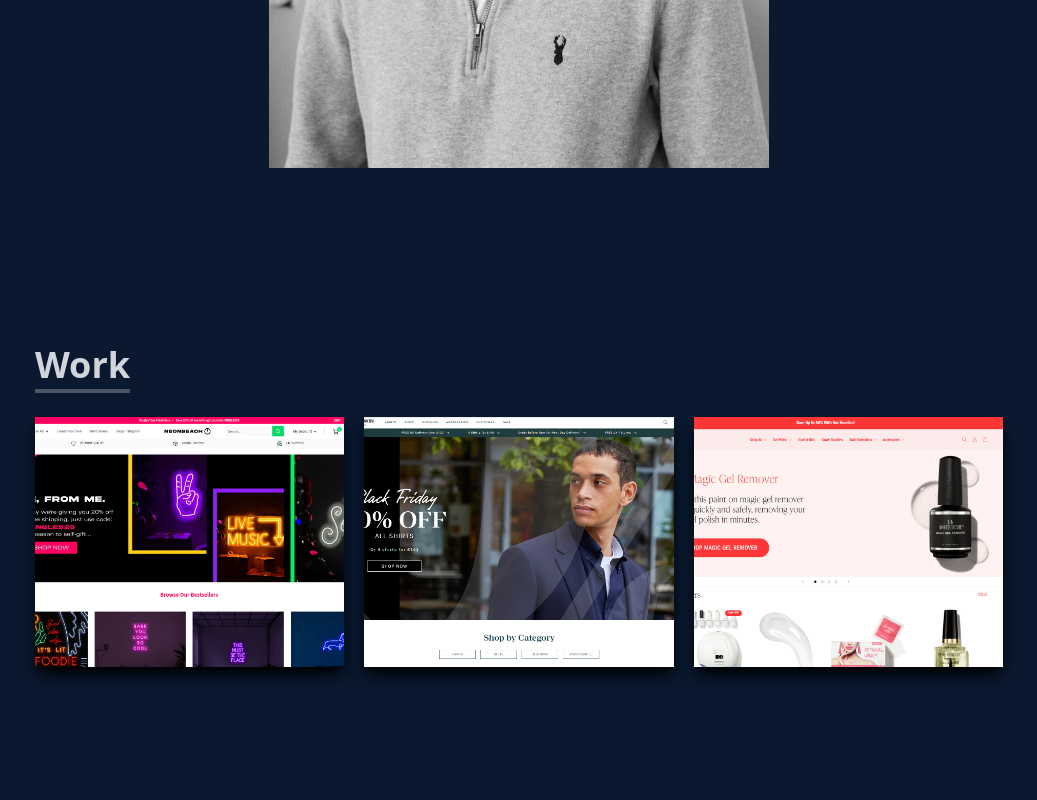
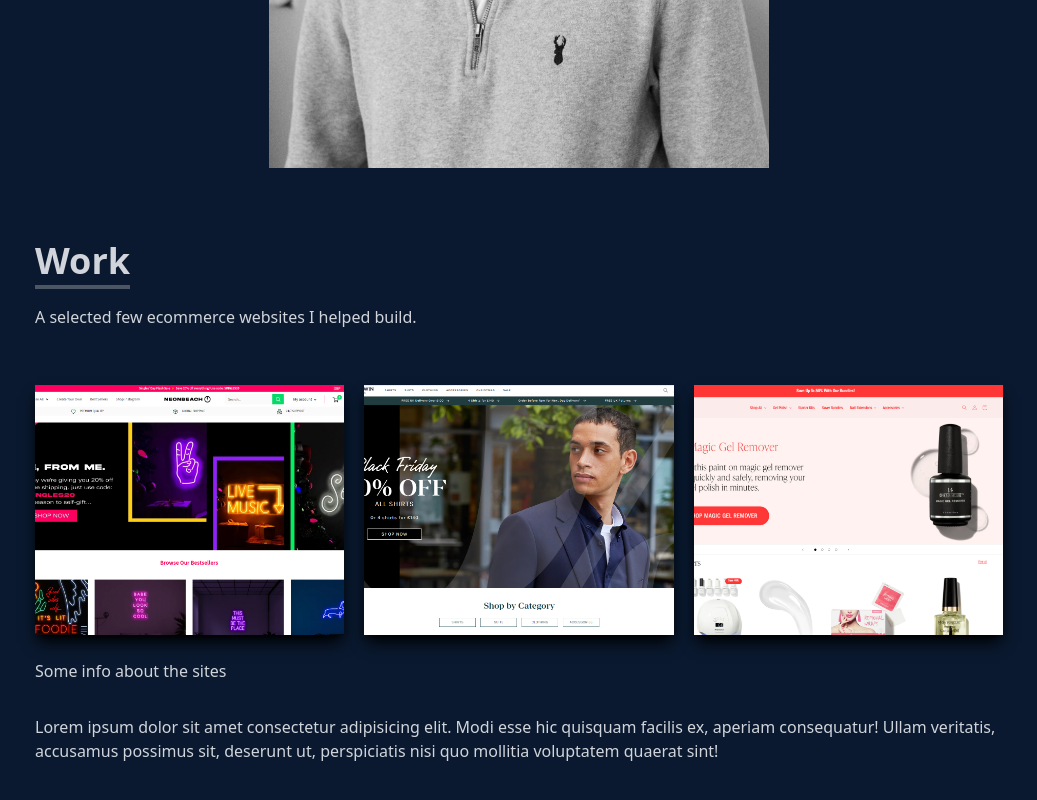
Before and after one commit to Joe-Bentley/JB-react-portfolio, a React (Create React App) app in the folder portfolio-react-app/: page / in a window 1280 px wide. Shown: the part 1494-2294 px from the top of the page, without its empty margins (121-1158 px from the left). Built offline with nearby package versions, Linux system fonts and the light colour scheme.

Commit message:
Update work component

```diff
--- a/portfolio-react-app/src/components/Work.jsx
+++ b/portfolio-react-app/src/components/Work.jsx
@@ -9,6 +9,7 @@ const Work = () => {
         <div className='max-w-[1000px] mx-auto p-4 flex flex-col justify-center w-full h-full'>
           <div className='pb-8'>
             <p className='text-4xl font-bold inline border-b-4 text-gray border-gray-600'>Work</p>
+            <p className='py-6'>A selected few ecommerce websites I helped build.</p>
           </div>
 
           <div className='grid sm:grid-cols-2 md:grid-cols-3 gap-5'>
@@ -53,6 +54,8 @@ const Work = () => {
             </div>
 
           </div>
+          <p className='py-6'>Some info about the sites</p>
+          <p className='py-2'>Lorem ipsum dolor sit amet consectetur adipisicing elit. Modi esse hic quisquam facilis ex, aperiam consequatur! Ullam veritatis, accusamus possimus sit, deserunt ut, perspiciatis nisi quo mollitia voluptatem quaerat sint!</p>
         </div>
     </div>
   )
```
